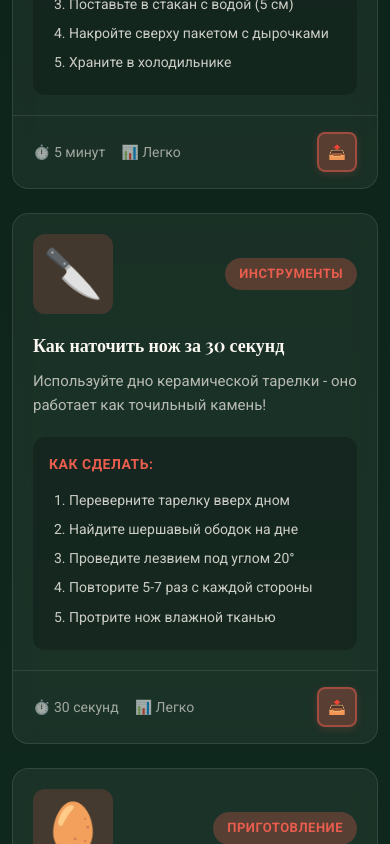
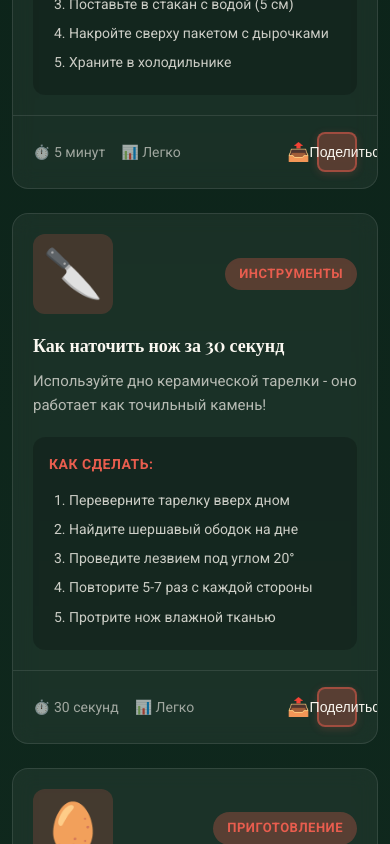
Before and after one commit to svideoproekt-ship-it/russka-kuhnya-9551, a React (Vite) app: page /kitchen-hacks in a window 390 px wide. Shown: the part 840-1684 px from the top of the page. Built offline with nearby package versions, Linux system fonts and the light colour scheme; a web font is replaced by a local one.

Commit message:
fix: add text label to share button for better UX

```diff
--- a/src/pages/KitchenHacks.css
+++ b/src/pages/KitchenHacks.css
@@ -267,26 +267,6 @@ backdrop-filter: blur(10px);
   box-shadow: 0 2px 8px rgba(232, 93, 78, 0.2);
 }
 
-/* Кнопка поделиться */
-.hack-share-btn {
-  background: rgba(232, 93, 78, 0.3);
-  border: 2px solid rgba(232, 93, 78, 0.5);
-  border-radius: 8px;
-  padding: 8px 16px;
-  display: flex;
-  align-items: center;
-  justify-content: center;
-  gap: 6px;
-  cursor: pointer;
-  font-size: 14px;
-  transition: all 0.3s ease;
-  margin-left: auto;
-  color: #FAF7F0;
-  box-shadow: 0 2px 8px rgba(232, 93, 78, 0.2);
-  font-family: 'Roboto', sans-serif;
-  font-weight: 500;
-}
-
 .share-icon {
   font-size: 18px;
 }
@@ -305,16 +285,3 @@ backdrop-filter: blur(10px);
 .hack-share-btn:active {
   transform: translateY(0);
 }
-
-/* На мобильных - только иконка */
-@media (max-width: 480px) {
-  .hack-share-btn {
-    padding: 8px;
-    width: 40px;
-    height: 40px;
-  }
-
-  .share-text {
-    display: none;
-  }
-}
--- a/src/pages/KitchenHacks.jsx
+++ b/src/pages/KitchenHacks.jsx
@@ -256,7 +256,8 @@ const KitchenHacks = () => {
   onClick={() => handleShare(hack)}
   title="Поделиться"
 >
-  📤
+  <span className="share-icon">📤</span>
+  <span className="share-text">Поделиться</span>
 </button>
             </div>
           </div>
```
